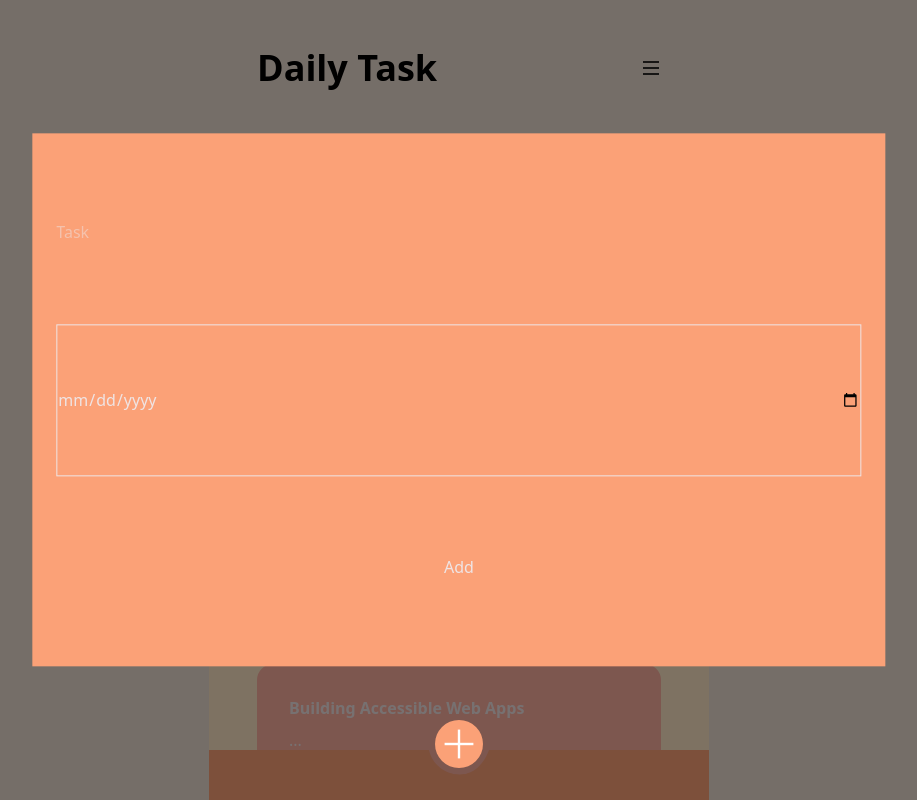
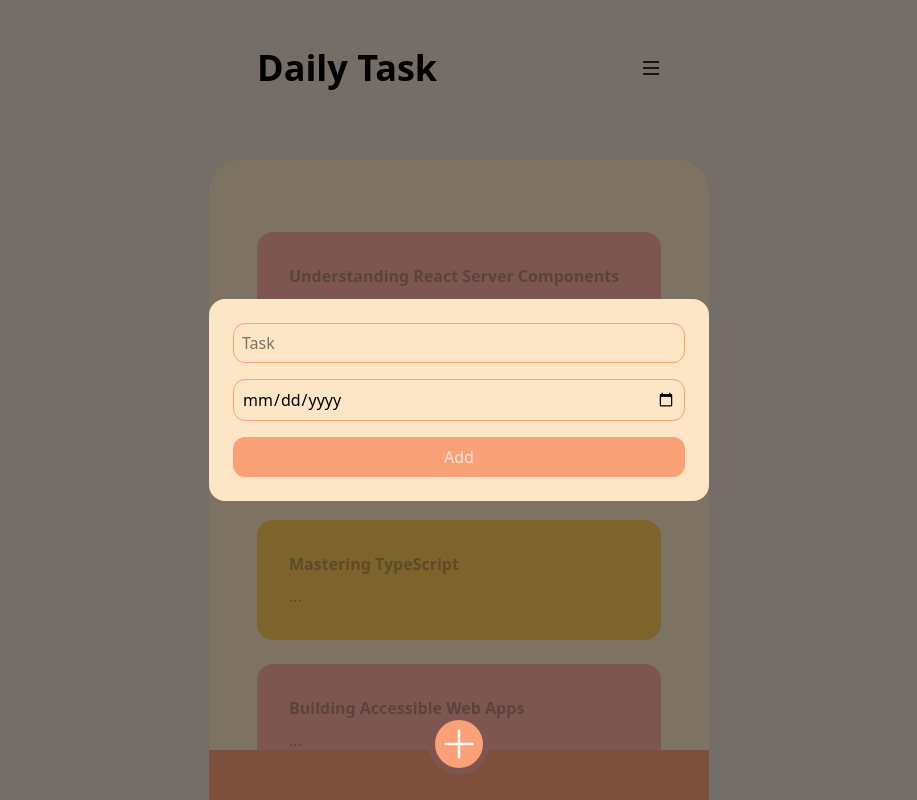
Before and after one commit to harshit24saxena/TodoWithCalendar, a Next.js app in the folder client/: page / in a window 1280 px wide. Both pictures are taken after a click on the button 640 px from the left and 744 px from the top of the page. Shown: the top 800 px of the page, without its empty margins (181-1098 px from the left). Built offline with nearby package versions, Linux system fonts and the light colour scheme.

Commit message:
add zustand for item list

```diff
--- a/client/app/(HomeComponents)/addTask.tsx
+++ b/client/app/(HomeComponents)/addTask.tsx
@@ -1,11 +1,11 @@
 "use client"
-import { useState } from "react"
+import { useStore } from "../store"
 import InputForm from "./inputForm"
 
 
 
 function addTask() {
-  const [toggle, setToggle] = useState(false)
+  const {toggle, setToggle}:any = useStore()
   return (
   <>
     {toggle && <InputForm />}
--- a/client/app/(HomeComponents)/blogList.tsx
+++ b/client/app/(HomeComponents)/blogList.tsx
@@ -1,22 +1,17 @@
 "use client"
-import { motion, useMotionValue, useTransform } from "motion/react"
+import { motion } from "motion/react"
 import { useRef } from "react"
+import { useStore } from "../store"
 
 const cardVariant = [
-  "bg-(--accent-peach)",
-  "bg-(--accent-orange)",
-  "bg-(--accent-yellow)",
+  "bg-(--accent-peach) text-[color-mix(in_oklab,var(--accent-peach)_100%,#000F0F_30%)]",
+  "bg-(--accent-orange) text-[color-mix(in_oklab,var(--accent-orange)_100%,#000F0F_30%)]",
+  "bg-(--accent-yellow) text-[color-mix(in_oklab,var(--accent-yellow)_100%,#000F0F_30%)]",
 ]
 
-const blog = [
-  { title: "Understanding React Server Components", description: "..." },
-  { title: "The Power of Tailwind CSS", description: "..." },
-  { title: "Mastering TypeScript", description: "..." },
-  { title: "Building Accessible Web Apps", description: "..." },
-  { title: "Next.js App Router Guide", description: "..." },
-]
 
-function DraggableCard({item, i, dradConstraintRef }:{item:any, i:number, dradConstraintRef:any}) {
+
+function DraggableCard({item, i, dradConstraintRef, removeList }:{item:any, i:number, dradConstraintRef:any, removeList:any}) {
   return (
     <motion.div
       id={i.toString()}
@@ -29,6 +24,7 @@ function DraggableCard({item, i, dradConstraintRef }:{item:any, i:number, dradCo
           console.log("Right swipe", currentItem?.classList.add("opacity-50"))
         } else if (info.offset.x < -100) {
           console.log("Left swipe", i)
+          removeList(item.title, item.date)
         }
       }}
       className={`flex flex-col gap-2 p-8 my-6 rounded-2xl ${cardVariant[i % cardVariant.length]}`}
@@ -40,11 +36,12 @@ function DraggableCard({item, i, dradConstraintRef }:{item:any, i:number, dradCo
 }
 
 export default function BlogList() {
+  const {list, removeList}:any = useStore()
   const dradConstraintRef = useRef(null)
   return (
     <div ref={dradConstraintRef}>
-      {blog.map((item, i) => (
-        <DraggableCard key={i} item={item} i={i} dradConstraintRef={dradConstraintRef} />
+      {list.map((item:any, i:number) => (
+        <DraggableCard key={i} item={item} i={i} dradConstraintRef={dradConstraintRef} removeList={removeList} />
       ))}
     </div>
   )
--- a/client/app/(HomeComponents)/inputForm.tsx
+++ b/client/app/(HomeComponents)/inputForm.tsx
@@ -1,11 +1,28 @@
+import { useStore } from "../store"
+export default function InputForm() {
+const {addList, setToggle}:any = useStore()
+async function formSubmit(formData:any){
+  console.log(formData.get("title"), formData.get("date"))
+  addList(formData.get("title"), formData.get("date"))
+  setToggle(false)
 
-export default function InputForm() {
+//   const res = await fetch("http://localhost:8000/addEvent", {
+//     method: "POST",
+//     headers: {
+//       "Content-Type": "application/json",
+//     },
+//     body: JSON.stringify({
+//       title: formData.get("title"),
+//       date: formData.get("date"),
+//     }),
+//   })
+}
     return (
         <div className="fixed top-0 left-0 w-full h-full bg-black/50 z-1">
-            <form className="bg-(--cta) fixed top-1/2 left-1/2 -translate-x-1/2 -translate-y-1/2 z-2 flex flex-col gap-4 justify-center items-center w-2/3 h-2/3 p-sm">
-                <input type="text" placeholder="Task" className="w-full h-full " />
-                <input type="date" placeholder="Date" className="w-full h-full  border border-(--text-primary)" />
-                <button type="submit" className="w-full h-full ">Add</button>
+            <form action={formSubmit} className="bg-foreground fixed top-1/2 left-1/2 -translate-x-1/2 -translate-y-1/2 z-2 flex flex-col gap-4 justify-center items-center max-w-[500px] w-10/12 h-contain p-sm rounded-2xl">
+                <input type="text" name="title" placeholder="Task" className="w-full h-1/6 p-2 rounded-xl border border-(--cta) text-black" />
+                <input type="date" name="date" placeholder="Date"  className="w-full h-1/6 p-2 rounded-xl border border-(--cta) text-black" />
+                <button type="submit" className="bg-(--cta) w-full py-2 rounded-xl">Add</button>
             </form>
         </div>
     );
--- a/client/app/globals.css
+++ b/client/app/globals.css
@@ -25,7 +25,7 @@
   --spacing-sm: var(--spacing-small);
   --spacing-md: var(--spacing-medium);
   --spacing-lg: var(--spacing-large);
-   --breakpoint-sm: 500px;
+  --breakpoint-sm: 500px;
 }
 
 
--- a/client/app/page.tsx
+++ b/client/app/page.tsx
@@ -1,14 +1,12 @@
 
 import BlogList from "./(HomeComponents)/blogList";
-import InputForm from "./(HomeComponents)/inputForm";
 import Navbar from "./(HomeComponents)/navbar";
 import Addtask from "./(HomeComponents)/addTask";
 
 export default function Home() {
   return ( <>
   <Navbar />
-  <div className="bg-foreground w-full p-md rounded-t-4xl overflow-hidden">
-  {/* <InputForm /> */}
+  <div className="bg-foreground w-full min-h-[calc(90vh-100px)] p-md rounded-t-4xl overflow-hidden">
   <BlogList  />
   </div>
   <Addtask />
--- /dev/null
+++ b/client/app/store.ts
@@ -0,0 +1,15 @@
+import { create } from "zustand";
+
+export const useStore = create((set) => ({
+    list: [
+        { title: "Understanding React Server Components", description: "..." },
+        { title: "The Power of Tailwind CSS", description: "..." },
+        { title: "Mastering TypeScript", description: "..." },
+        { title: "Building Accessible Web Apps", description: "..." },
+        { title: "Next.js App Router Guide", description: "..." },
+    ],
+    addList: (title: string, data: string) => set((state: any) => ({ list: [...state.list, { title, data }] })),
+    removeList: (title: string, data: string) => set((state: any) => ({ list: state.list.filter((item: any) => item.title !== title || item.date !== data) })),
+    toggle: false,
+    setToggle: (toggle: boolean) => set({ toggle }),
+}))
--- a/client/package.json
+++ b/client/package.json
@@ -13,7 +13,8 @@
     "motion": "^12.4.0",
     "next": "^15.2.4",
     "react": "^19.0.0",
-    "react-dom": "^19.0.0"
+    "react-dom": "^19.0.0",
+    "zustand": "^5.0.12"
   },
   "devDependencies": {
     "@tailwindcss/postcss": "^4",
```
Also changed, not shown: 2 other files (tests, documents, lock files or other folders).
